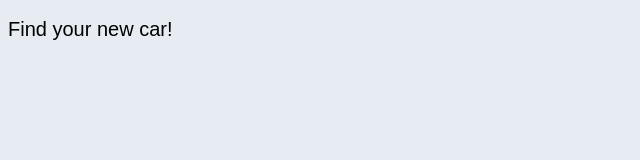
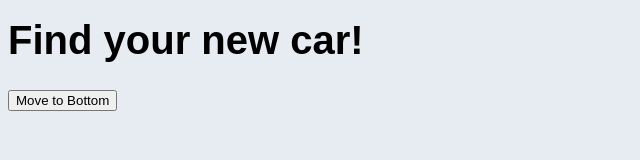
Before and after one commit to sm456456/cards-Vue.js, a plain HTML site: page index.html in a window 1280 px wide. Shown: the whole page, without its empty margins (0-640 px from the left). Drawn offline with nearby package versions, Linux system fonts and the light colour scheme.

Commit message:
add moe to botom

```diff
--- a/index.html
+++ b/index.html
@@ -7,7 +7,8 @@
 
   <body>
     <div id="app">
-      <div>Find your new car!</div>
+      <h1>Find your new car!</h1>
+      <button type="button" class="move">Move to Bottom</button>
     </div>
 
     <script src="https://unpkg.com/vue@next"></script>
```
